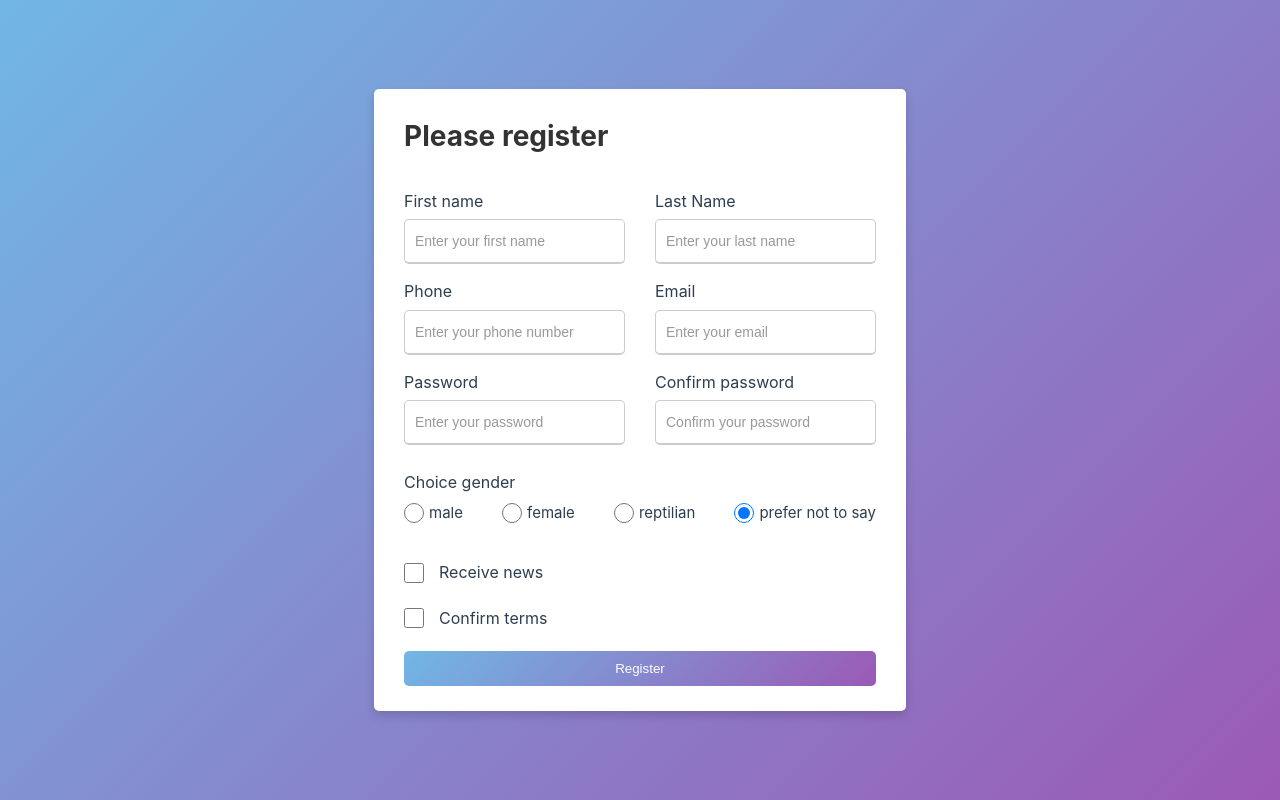
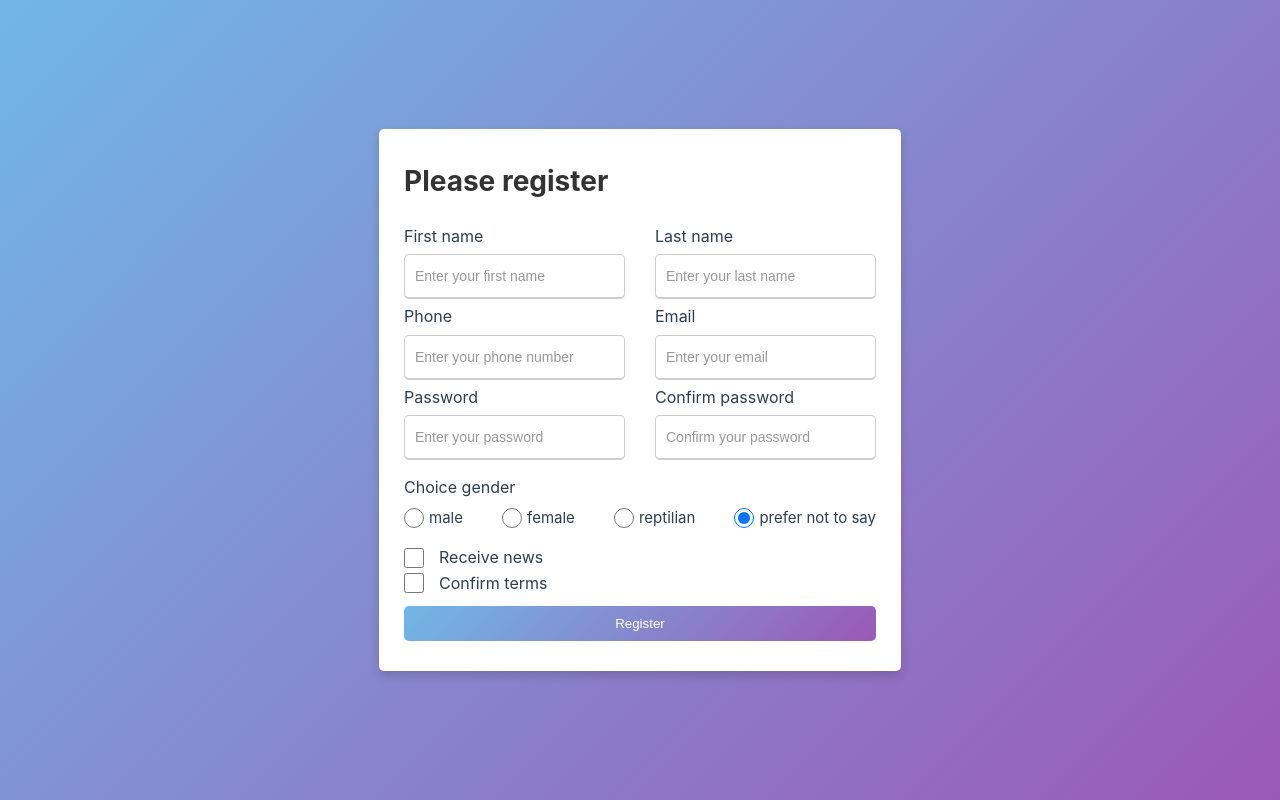
Before and after one commit to s5198653/vue-registration-form, a Vue app: page / in a window 1280 px wide. Built offline with nearby package versions, Linux system fonts and the light colour scheme; the HTML template or start-up script is replaced by a standard one.

Commit message:
adds form submission

```diff
--- a/src/components/RegistrationForm.vue
+++ b/src/components/RegistrationForm.vue
@@ -1,10 +1,12 @@
 <script setup lang="ts">
-import { computed, reactive, watch } from 'vue';
+import { computed, reactive, watch, ref } from 'vue';
 import VTitle from './VTitle.vue';
 import InputWrapper from './InputWrapper.vue';
 import VInput from './VInput.vue';
 import VButton from './VButton.vue';
 import VRadioGroup from './VRadioGroup.vue';
+import { sendRegistrationForm } from '@/api/fakeBackend';
+import router from '@/router';
 
 enum Gender {
   Male = 'male',
@@ -13,7 +15,7 @@ enum Gender {
   PreferNotToSay = 'prefer not to say',
 }
 
-type Validator = (fieldName: keyof FormFields, confirmFieldName?: keyof FormFields) => boolean;
+type Validator = (fieldName: keyof FormFields, fieldForMatching?: keyof FormFields) => boolean;
 
 type FormField<T extends string | boolean | Gender = string> = {
   value: T;
@@ -37,6 +39,10 @@ type PreparedFormFields = {
   [K in keyof FormFields]: FormFields[K]['value'];
 };
 
+type BackendError = {
+  [k in keyof FormFields | 'nonFieldError']?: string;
+};
+
 const formFields = reactive<FormFields>({
   firstName: { value: '', error: '', validators: [isRequired] },
   lastName: { value: '', error: '', validators: [isRequired] },
@@ -53,6 +59,10 @@ const isFormValid = computed(() => {
   return Object.values(formFields).every((field) => !field.error);
 });
 
+const isLoading = ref(false);
+const backendNonFieldError = ref('');
+const showErrorAnimation = ref(false);
+
 const preparedFormFields = computed<PreparedFormFields>(() => {
   return Object.fromEntries(
     Object.entries(formFields).map(([key, value]) => [key, value.value]),
@@ -65,49 +75,111 @@ function isRequired(fieldName: keyof FormFields): boolean {
   return isValid;
 }
 function isValidPhoneNumber(fieldName: keyof FormFields): boolean {
+  const fieldValue = formFields[fieldName].value;
+  if (!fieldValue) return true;
   const regex = /^\+?[1-9]\d{1,14}$/;
-  const isValid = regex.test(String(formFields[fieldName].value));
-  formFields[fieldName].error = isValid ? '' : 'Invalid phone number';
+  const isValid = regex.test(String(fieldValue));
+  formFields[fieldName].error = isValid ? '' : 'Invalid phone number format. Use +?[1-9]\d{1,14}.';
   return isValid;
 }
 
 function isValidEmail(fieldName: keyof FormFields): boolean {
+  const fieldValue = formFields[fieldName].value;
+  if (!fieldValue) return true;
   const regex = /^[a-zA-Z0-9._%+-]+@[a-zA-Z0-9.-]+\.[a-zA-Z]{2,}$/;
-  const isValid = regex.test(String(formFields[fieldName].value));
-  formFields[fieldName].error = isValid ? '' : 'Invalid email';
+  const isValid = regex.test(String(fieldValue));
+  formFields[fieldName].error = isValid
+    ? ''
+    : 'Invalid email format. Must match pattern: username@domain.com."';
   return isValid;
 }
 
 function isValidPassword(fieldName: keyof FormFields): boolean {
+  const fieldValue = formFields[fieldName].value;
+  if (!fieldValue) return true;
   const regex = /^(?=.*[A-Z])(?=.*[a-z])(?=.*[0-9])(?=.*[#?!@$%^&*-]).{8,}$/;
-  const isValid = regex.test(String(formFields[fieldName].value));
-  formFields[fieldName].error = isValid ? '' : 'Invalid password';
+  const isValid = regex.test(String(fieldValue));
+  formFields[fieldName].error = isValid
+    ? ''
+    : 'Password: 8+ chars, uppercase, lowercase, number, special.';
   return isValid;
 }
 
 function isPasswordConfirm(
   fieldName: keyof FormFields,
-  confirmFieldName?: keyof FormFields,
+  fieldForMatching?: keyof FormFields,
 ): boolean {
-  if (!confirmFieldName) return false;
-  const isValid = formFields[fieldName].value === formFields[confirmFieldName].value;
+  if (!fieldForMatching) return false;
+  const isValid = formFields[fieldName].value === formFields[fieldForMatching].value;
   formFields[fieldName].error = isValid ? '' : 'Passwords do not match.';
   return isValid;
 }
 
 function validate(fieldName: keyof FormFields) {
+  formFields[fieldName].error = '';
   const validators = formFields[fieldName].validators;
   validators.forEach((validator) => {
-    console.log('validator :>> ', validator);
     validator(fieldName, fieldName === 'confirmPassword' ? 'password' : undefined);
   });
 }
 
-function onSubmit() {
+function validateOnSubmit() {
   Object.entries(formFields).forEach(([fieldName]) => {
     validate(fieldName as keyof FormFields);
   });
-  console.log('preparedFormFields :>> ', preparedFormFields.value);
+}
+
+function resetForm() {
+  Object.entries(formFields).forEach(([fieldName]) => {
+    if (fieldName === 'isConfirmTerms' || fieldName === 'receiveNews') {
+      formFields[fieldName as keyof FormFields].value = false;
+    } else if (fieldName === 'gender') {
+      formFields[fieldName as keyof FormFields].value = Gender.PreferNotToSay;
+    } else {
+      formFields[fieldName as keyof FormFields].value = '';
+    }
+  });
+}
+
+function handleBackendErrors(error: BackendError) {
+  showErrorAnimation.value = true;
+  if (error.nonFieldError) {
+    backendNonFieldError.value = error.nonFieldError;
+    return;
+  }
+  const errorFieldNames = Object.keys(error) as (keyof FormFields)[];
+  Object.keys(formFields).forEach((fieldName) => {
+    if (errorFieldNames.includes(fieldName as keyof FormFields)) {
+      const currentErrorFieldName = errorFieldNames.find(
+        (name: keyof FormFields) => name === fieldName,
+      );
+      formFields[fieldName as keyof FormFields].error = currentErrorFieldName
+        ? (error[currentErrorFieldName] as string)
+        : '';
+    }
+  });
+}
+
+function resetBackendErrors() {
+  backendNonFieldError.value = '';
+  showErrorAnimation.value = false;
+}
+
+async function onSubmit() {
+  resetBackendErrors();
+  validateOnSubmit();
+  if (!isFormValid.value) return;
+
+  try {
+    isLoading.value = true;
+    await sendRegistrationForm(preparedFormFields.value);
+    resetForm();
+    router.push({ name: 'greeting' });
+  } catch (error) {
+    handleBackendErrors(error as BackendError);
+  } finally {
+    isLoading.value = false;
+  }
 }
 
 watch(
@@ -117,9 +189,17 @@ watch(
 </script>
 
 <template>
-  <form class="registration-form" @submit.prevent="onSubmit">
+  <form
+    :class="[
+      'registration-form',
+      {
+        ['registration-form--error']: showErrorAnimation,
+      },
+    ]"
+    @submit.prevent="onSubmit"
+  >
     <VTitle tag="h2" class="registration-form__title">Please register</VTitle>
-    <div class="registration-form__fields">
+    <div class="registration-form__text-fields">
       <InputWrapper label="First name" :error="formFields.firstName.error">
         <VInput
           v-model="formFields.firstName.value"
@@ -127,7 +207,7 @@ watch(
           @input="validate('firstName')"
         />
       </InputWrapper>
-      <InputWrapper label="Last Name" :error="formFields.lastName.error">
+      <InputWrapper label="Last name" :error="formFields.lastName.error">
         <VInput
           v-model="formFields.lastName.value"
           placeholder="Enter your last name"
@@ -167,6 +247,7 @@ watch(
         />
       </InputWrapper>
     </div>
+    <div class="registration-form__check-fields">
       <InputWrapper label="Choice gender" :error="formFields.gender.error">
         <VRadioGroup
           name="gender"
@@ -178,44 +259,89 @@ watch(
         <VInput
           v-model="formFields.receiveNews.value"
           type="checkbox"
-        @input="validate('receiveNews')"
+          @change="validate('receiveNews')"
         />
       </InputWrapper>
       <InputWrapper label="Confirm terms" :error="formFields.isConfirmTerms.error" horizontal>
         <VInput
           v-model="formFields.isConfirmTerms.value"
           type="checkbox"
-        @input="validate('isConfirmTerms')"
+          @change="validate('isConfirmTerms')"
         />
       </InputWrapper>
-    <VButton type="submit" :disabled="!isFormValid">Register</VButton>
+    </div>
+    <VButton type="submit" :disabled="!isFormValid || isLoading" :loading="isLoading"
+      >Register</VButton
+    >
+    <span v-if="backendNonFieldError" class="registration-form__error"
+      >{{ backendNonFieldError }} Try register again.</span
+    >
   </form>
 </template>
-
+`
 <style scoped>
 .registration-form {
   display: flex;
   flex-direction: column;
-  gap: 20px;
+  gap: 10px;
   max-width: 700px;
   width: 100%;
+
+  position: relative;
   background-color: #fff;
-  padding: 25px 30px;
+  padding: 30px 25px;
   border-radius: 5px;
   box-shadow: 0 5px 10px rgba(0, 0, 0, 0.15);
+}
+
+.registration-form--error {
+  border: 1px solid red;
+  box-shadow: inset 0 0 5px red;
+  animation: shake 0.5s cubic-bezier(0.68, -0.55, 0.27, 1.55) both;
+}
+
+@keyframes shake {
+  10%,
+  90% {
+    transform: translateX(-0.5px);
+  }
+  20%,
+  80% {
+    transform: translateX(1px);
+  }
+  30%,
+  50%,
+  70% {
+    transform: translateX(-2px);
+  }
+  40%,
+  60% {
+    transform: translateX(2px);
+  }
 }
 
 .registration-form__title {
   font-size: 28px;
 }
 
-.registration-form__fields {
+.registration-form__text-fields {
   display: grid;
   grid-template-columns: 1fr 1fr;
-  gap: 10px 30px;
+  column-gap: 30px;
 
   @media (max-width: 768px) {
     grid-template-columns: 1fr;
   }
 }
+
+.registration-form__check-fields {
+  display: flex;
+  flex-direction: column;
+}
+.registration-form__error {
+  position: absolute;
+  bottom: 10px;
+  font-size: 12px;
+  color: red;
+}
 </style>
```
Lines whose indentation alone changed are shown as unchanged.
